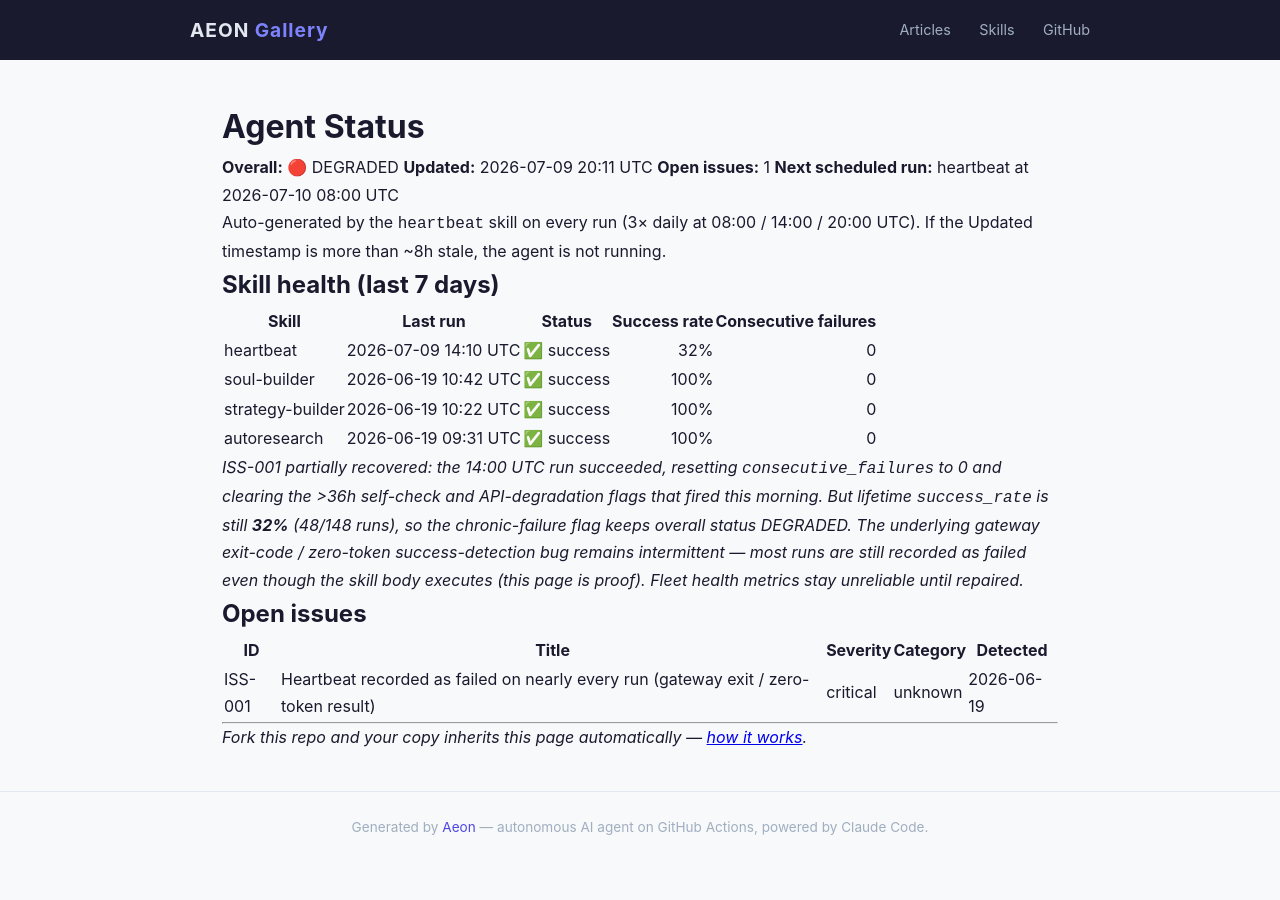
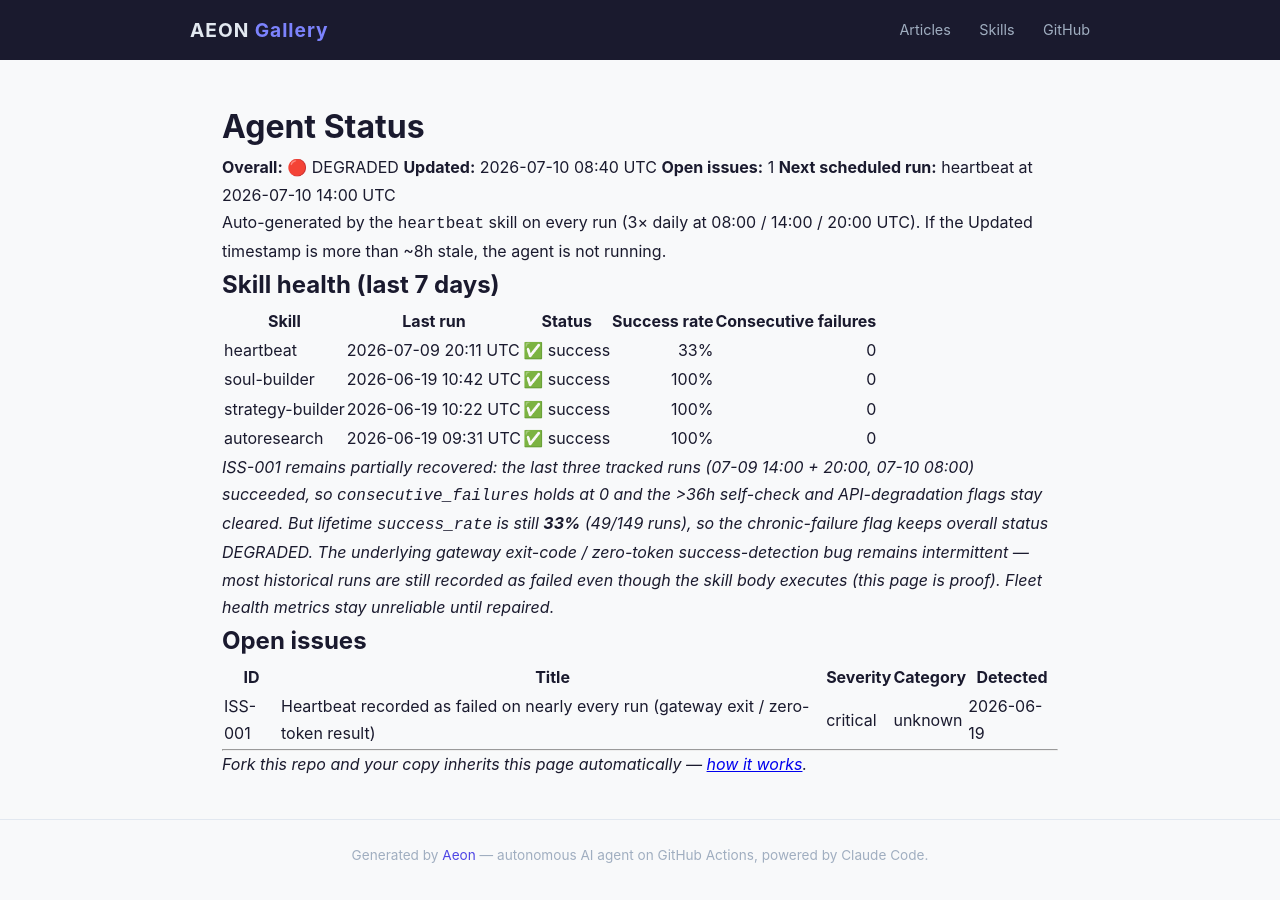
Before and after one commit to RickCrosschain/aeon, a Jekyll site: the page built from docs/status.md, in a window 1280 px wide. Built offline with Jekyll 4.4.1, drawn with Linux system fonts in a browser that asks for light colours.

Commit message:
chore(heartbeat): auto-commit 2026-07-10

```diff
--- a/docs/status.md
+++ b/docs/status.md
@@ -7,9 +7,9 @@
 # Agent Status
 
 **Overall:** 🔴 DEGRADED
-**Updated:** 2026-07-09 20:11 UTC
+**Updated:** 2026-07-10 08:40 UTC
 **Open issues:** 1
-**Next scheduled run:** heartbeat at 2026-07-10 08:00 UTC
+**Next scheduled run:** heartbeat at 2026-07-10 14:00 UTC
 
 Auto-generated by the `heartbeat` skill on every run (3× daily at 08:00 / 14:00 / 20:00 UTC). If the Updated timestamp is more than ~8h stale, the agent is not running.
 
@@ -17,12 +17,12 @@
 
 | Skill | Last run | Status | Success rate | Consecutive failures |
 |-------|----------|--------|-------------:|---------------------:|
-| heartbeat | 2026-07-09 14:10 UTC | ✅ success | 32% | 0 |
+| heartbeat | 2026-07-09 20:11 UTC | ✅ success | 33% | 0 |
 | soul-builder | 2026-06-19 10:42 UTC | ✅ success | 100% | 0 |
 | strategy-builder | 2026-06-19 10:22 UTC | ✅ success | 100% | 0 |
 | autoresearch | 2026-06-19 09:31 UTC | ✅ success | 100% | 0 |
 
-_ISS-001 partially recovered: the 14:00 UTC run succeeded, resetting `consecutive_failures` to 0 and clearing the >36h self-check and API-degradation flags that fired this morning. But lifetime `success_rate` is still **32%** (48/148 runs), so the chronic-failure flag keeps overall status DEGRADED. The underlying gateway exit-code / zero-token success-detection bug remains intermittent — most runs are still recorded as failed even though the skill body executes (this page is proof). Fleet health metrics stay unreliable until repaired._
+_ISS-001 remains partially recovered: the last three tracked runs (07-09 14:00 + 20:00, 07-10 08:00) succeeded, so `consecutive_failures` holds at 0 and the >36h self-check and API-degradation flags stay cleared. But lifetime `success_rate` is still **33%** (49/149 runs), so the chronic-failure flag keeps overall status DEGRADED. The underlying gateway exit-code / zero-token success-detection bug remains intermittent — most historical runs are still recorded as failed even though the skill body executes (this page is proof). Fleet health metrics stay unreliable until repaired._
 
 ## Open issues
 
--- a/memory/token-usage.csv
+++ b/memory/token-usage.csv
@@ -51,3 +51,4 @@
 2026-07-05,heartbeat,claude-opus-4-8,2096,3935,368193,39212
 2026-07-09,heartbeat,claude-opus-4-8,2380,11459,925475,33378
 2026-07-09,heartbeat,claude-opus-4-8,2094,5866,315824,39330
+2026-07-10,heartbeat,claude-opus-4-8,2094,4946,329866,38426
```
Also changed, not shown: memory/logs/2026-07-10.md (added, +16 -0 lines), .outputs/heartbeat.md.
